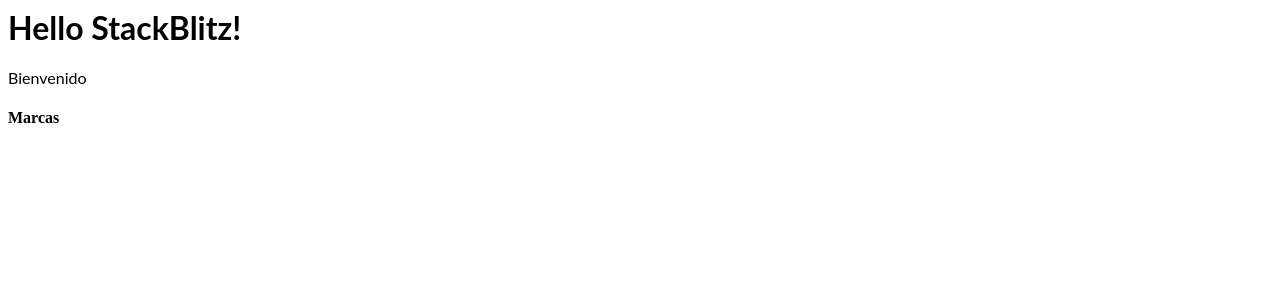
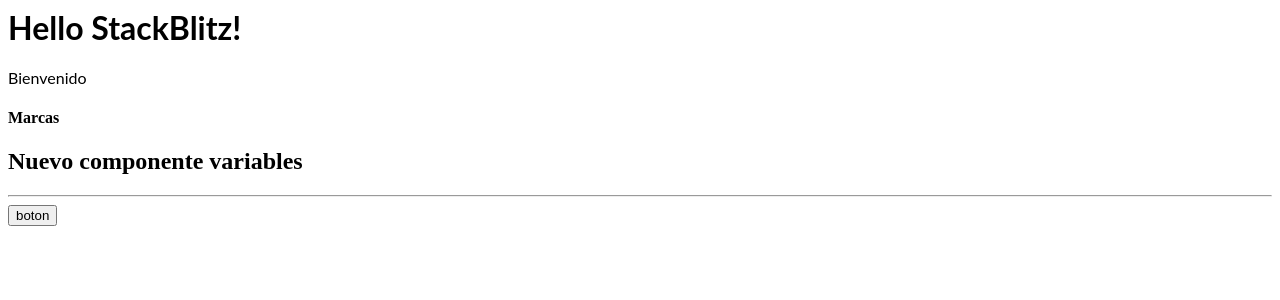
Before and after one commit to ezgatrabajo/curso_clase1, a React (Create React App) app: page / in a window 1280 px wide. Shown: the top 300 px of the page. Built offline with nearby package versions, Linux system fonts and the light colour scheme.

Commit message:
2 files modified, 1 added

```diff
--- a/src/App.js
+++ b/src/App.js
@@ -1,12 +1,16 @@
 import React from "react";
 import "./style.css";
 import MarcasForm from "./componentes/MarcasForm";
+import Variables from "./componentes/Variables";
+import Eventos from "./componentes/Eventos";
 export default function App() {
   return (
     <div>
       <h1>Hello StackBlitz!</h1>
       <p>Bienvenido</p>
       <MarcasForm />
+      <Variables />
+      <Eventos />
     </div>
   );
 }
--- /dev/null
+++ b/src/componentes/Eventos.jsx
@@ -0,0 +1,17 @@
+import React from "react";
+
+const Eventos = () => {
+
+  const eventoClick = () =>{
+    console.log('hiciste click')
+  }
+
+  return (
+    <div>
+    <hr/>
+      <button onClick={()=> eventoClick() }>boton</button>
+    </div>
+  );
+};
+
+export default Eventos;
--- a/src/componentes/Variables.jsx
+++ b/src/componentes/Variables.jsx
@@ -1,5 +1,11 @@
-import React from 'react'
+import React from "react";
 
-const Variables =()=>{
+const Variables = () => {
+  return (
+    <div>
+      <h2>Nuevo componente variables</h2>
+    </div>
+  );
+};
 
-}
+export default Variables;
```
